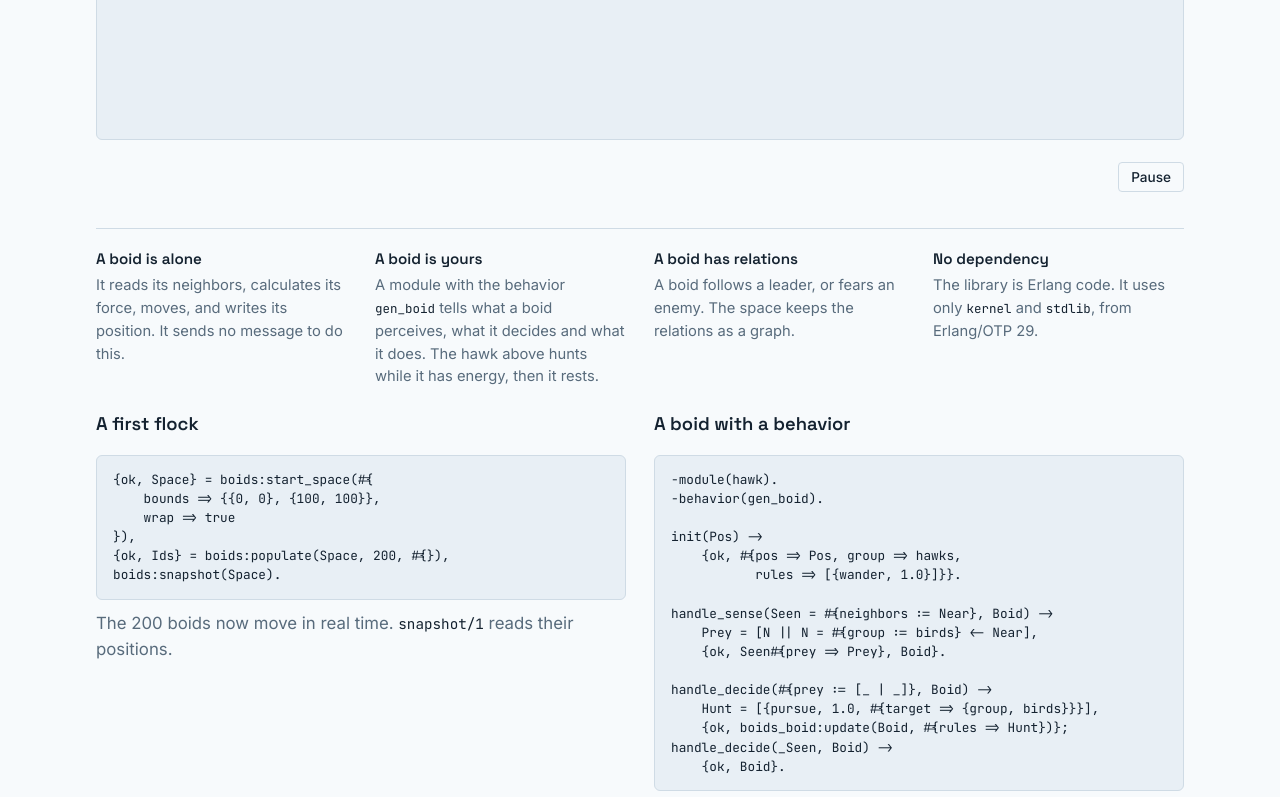
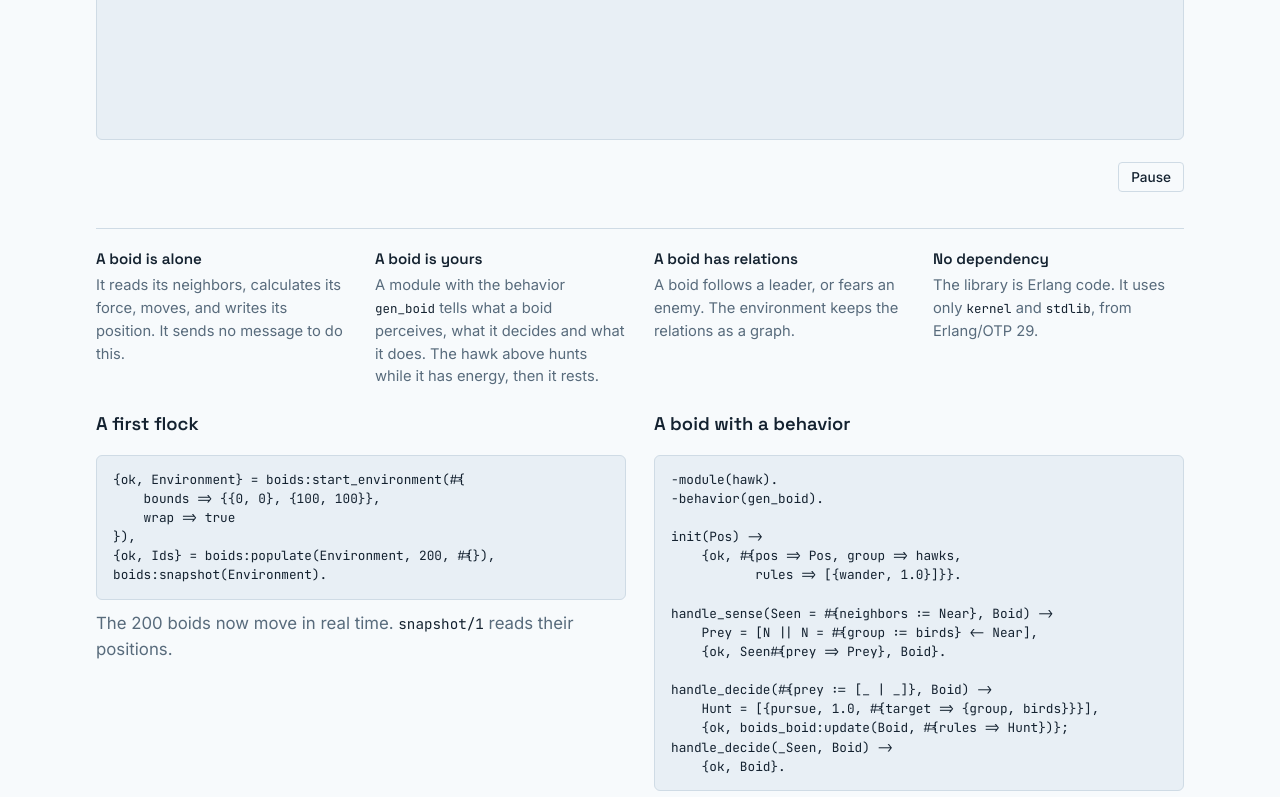
Before and after one commit to sntran/boids, a website: page site/priv/index.html in a window 1280 px wide. Shown: the part 500-1297 px from the top of the page. Drawn offline with Linux system fonts and the light colour scheme.

Commit message:
feat: the environment as the first argument, the force of each rule, and drones that shoot
- The process that has the boids is the environment, and the space is
  only its tables: boids:start_environment/1, stop_environment/1, and
  the modules boids_environment and boids_environment_sup.
- gen_boid:start/3,4, start_link/3,4 and child_spec/1 take the
  environment as their first argument, as each other function of the
  library. The only option is the name of the process.
- The third argument of a rule function is Seen: what the boid
  perceives in this step.
- boids_boid:forces/3 gives the force of each rule of a boid, in the
  order of the rules. The documents tell when the order has an effect.
- In the game, a drone that hunts shoots bolts at the ship, and a hit
  takes one part of the shield.

```diff
--- a/site/priv/index.html
+++ b/site/priv/index.html
@@ -45,7 +45,7 @@
     </div>
     <div>
       <h3>A boid has relations</h3>
-      <p>A boid follows a leader, or fears an enemy. The space keeps the relations as a graph.</p>
+      <p>A boid follows a leader, or fears an enemy. The environment keeps the relations as a graph.</p>
     </div>
     <div>
       <h3>No dependency</h3>
@@ -56,12 +56,12 @@
   <section class="two">
     <div>
       <h2>A first flock</h2>
-      <pre>{ok, Space} = boids:start_space(#{
+      <pre>{ok, Environment} = boids:start_environment(#{
     bounds =&gt; {{0, 0}, {100, 100}},
     wrap =&gt; true
 }),
-{ok, Ids} = boids:populate(Space, 200, #{}),
-boids:snapshot(Space).</pre>
+{ok, Ids} = boids:populate(Environment, 200, #{}),
+boids:snapshot(Environment).</pre>
       <p class="lead">The 200 boids now move in real time. <code>snapshot/1</code> reads their positions.</p>
     </div>
     <div>
```
Also changed, not shown: site/priv/game.html (+2 -2 lines), README.md, 5 other files.
